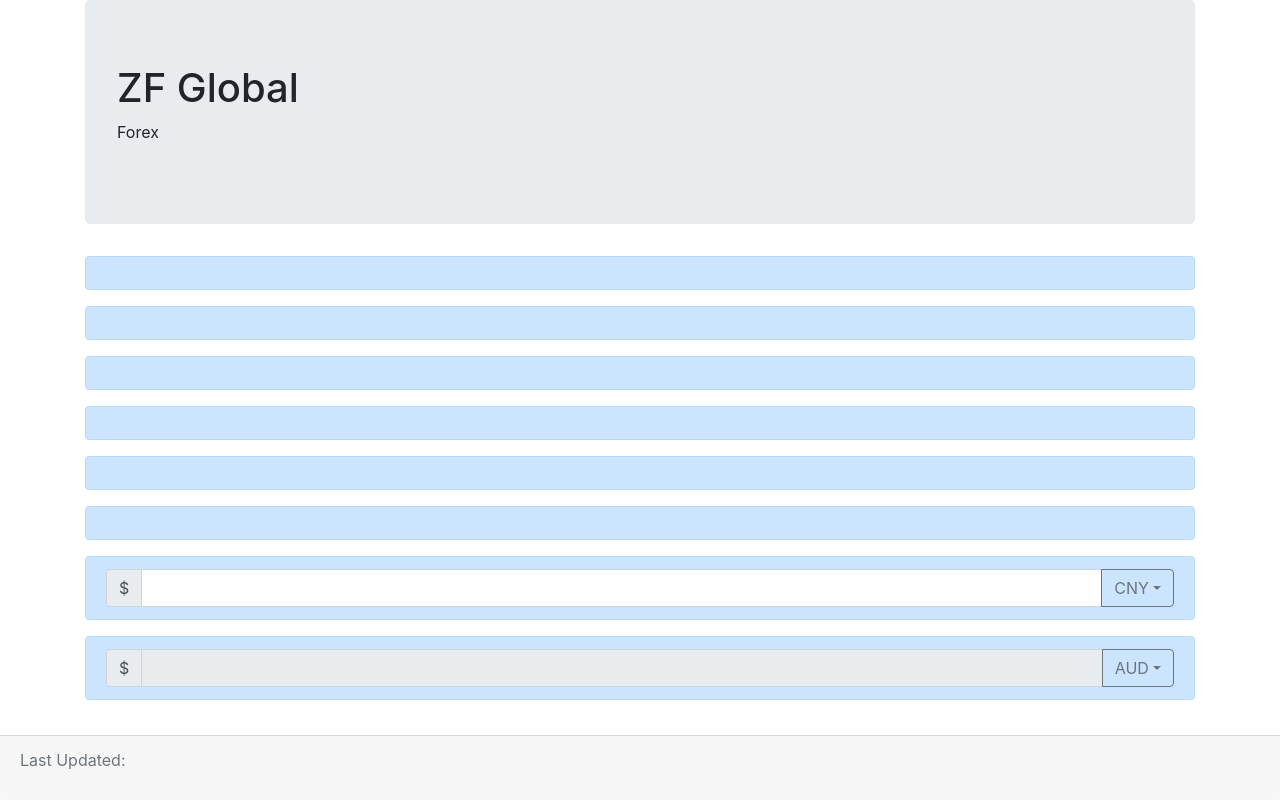
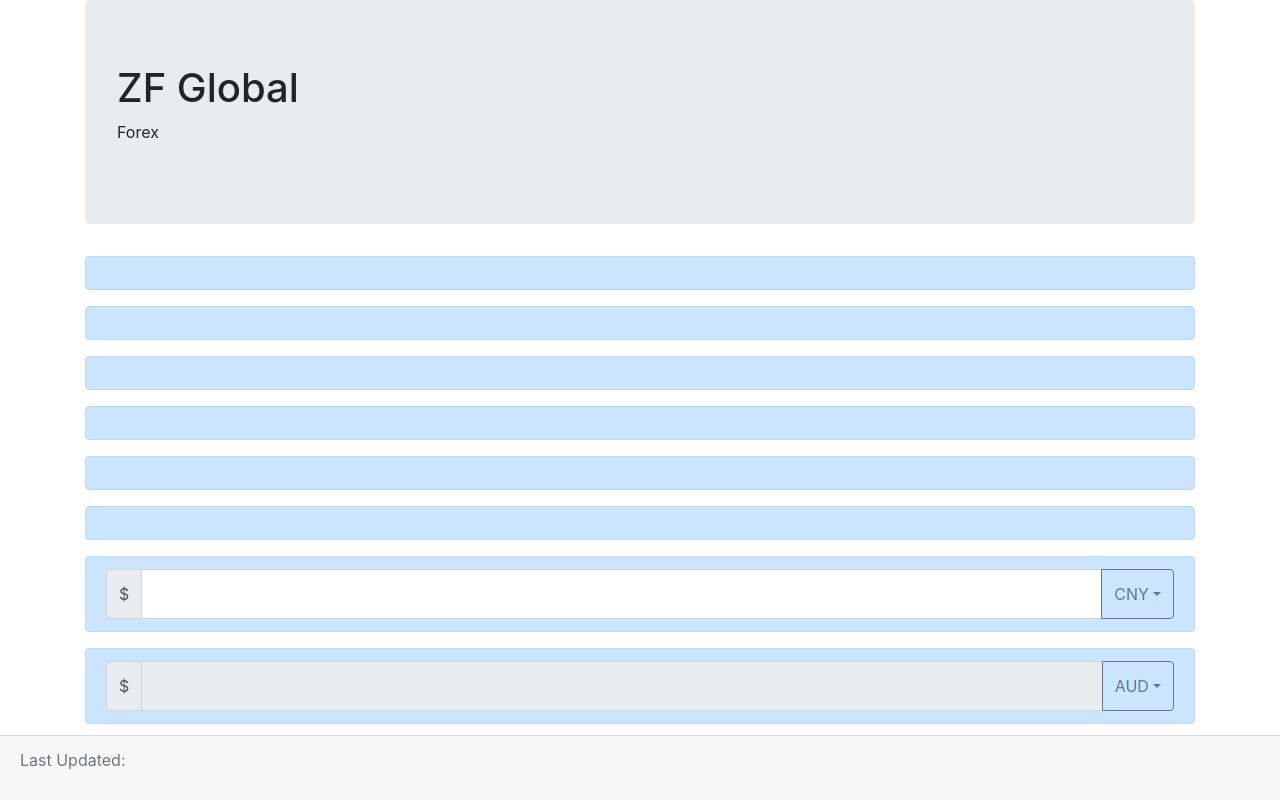
Before and after one commit to Maeur1/Maeur1.github.io, a plain HTML site: page index.html in a window 1280 px wide. Drawn offline with nearby package versions, Linux system fonts and the light colour scheme; no server answers.

Commit message:
Make Font Size Larger

```diff
--- a/index.html
+++ b/index.html
@@ -105,7 +105,7 @@
                 <div class="input-group-prepend">
                     <span class="input-group-text" id="basic-addon1">$</span>
                 </div>
-                <input type="number" class="form-control" onchange="inputChanged()" id="inputValue">
+                <input type="number" class="form-control" style="font-size: x-large;" onchange="inputChanged()" id="inputValue">
                 <div class="input-group-append">
                     <button class="btn btn-outline-secondary dropdown-toggle" type="button" data-toggle="dropdown" aria-haspopup="true" aria-expanded="false" id="from-dropdown"></button>
                     <ul class="dropdown-menu" id="from">
@@ -116,7 +116,7 @@
                 <div class="input-group-prepend">
                     <span class="input-group-text" id="basic-addon1">$</span>
                 </div>
-                <input type="text" class="form-control" readonly id="outputValue">
+                <input type="text" class="form-control" readonly style="font-size: x-large;" id="outputValue">
                 <div class="input-group-append">
                     <button class="btn btn-outline-secondary dropdown-toggle" type="button" data-toggle="dropdown" aria-haspopup="true" aria-expanded="false" id="to-dropdown"></button>
                     <ul class="dropdown-menu" id="to">
```
